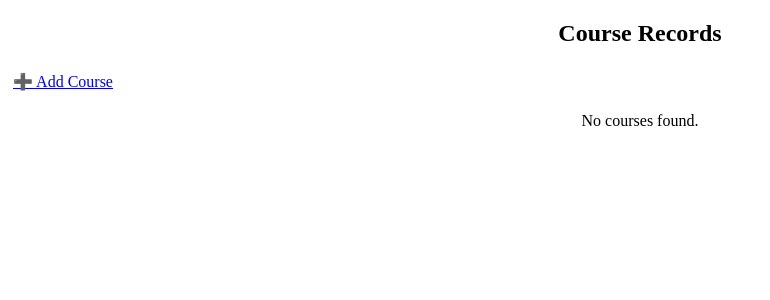
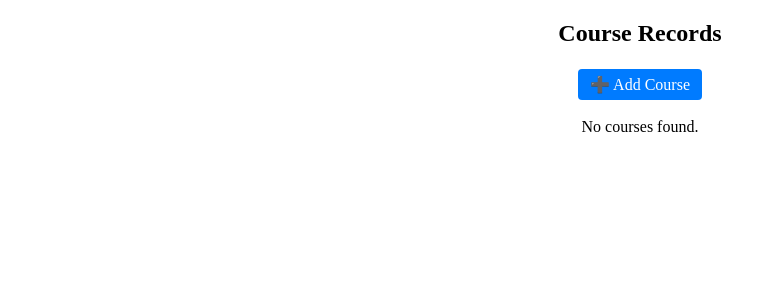
Before and after one commit to sreezoni2131877/student_record_system, a PHP site: page /view_course.php in a window 1280 px wide. Shown: the top 300 px of the page, without its empty margins (0-770 px from the left). Run offline with PHP 8.4, Linux system fonts and the light colour scheme; data that the repository does not hold is empty.

Commit message:
Update view_course.php

```diff
--- a/view_course.php
+++ b/view_course.php
@@ -10,15 +10,28 @@ $result = mysqli_query($conn, "SELECT * FROM course ORDER BY CourseID ASC");
 <head>
     <title>View Courses</title>
     <style>
-        table { border-collapse: collapse; width: 80%; margin: 20px auto; }
+        table { border-collapse: collapse; width: 90%; margin: 20px auto; }
         th, td { border: 1px solid #333; padding: 8px; text-align: center; }
         th { background: #007BFF; color: white; }
-        a { margin: 5px; display: inline-block; }
+        .btn {
+            display: inline-block;
+            padding: 6px 12px;
+            margin: 2px;
+            border-radius: 4px;
+            text-decoration: none;
+            color: #fff;
+        }
+        .btn-add { background-color: #007BFF; }   /* Blue */
+        .btn-edit { background-color: #28a745; }  /* Green */
+        .btn-delete { background-color: #dc3545; }/* Red */
+        .btn:hover { opacity: 0.85; }
     </style>
 </head>
 <body>
 <h2 style="text-align:center;">Course Records</h2>
-<a href="add_course.php">➕ Add Course</a>
+<div style="text-align:center;">
+    <a href="add_course.php" class="btn btn-add">➕ Add Course</a>
+</div>
 <?php if ($result && mysqli_num_rows($result) > 0) { ?>
 <table>
 <tr>
@@ -32,8 +45,8 @@ $result = mysqli_query($conn, "SELECT * FROM course ORDER BY CourseID ASC");
     <td><?php echo $row['CreditHours']; ?></td>
     <td><?php echo $row['Department']; ?></td>
     <td>
-        <a href="edit_course.php?id=<?php echo $row['CourseID']; ?>">✏️ Edit</a>
-        <a href="delete_course.php?id=<?php echo $row['CourseID']; ?>" onclick="return confirm('Delete this course?');">🗑️ Delete</a>
+        <a href="edit_course.php?id=<?php echo $row['CourseID']; ?>" class="btn btn-edit">✏️ Edit</a>
+        <a href="delete_course.php?id=<?php echo $row['CourseID']; ?>" class="btn btn-delete" onclick="return confirm('Delete this course?');">🗑️ Delete</a>
     </td>
 </tr>
 <?php } ?>
```
